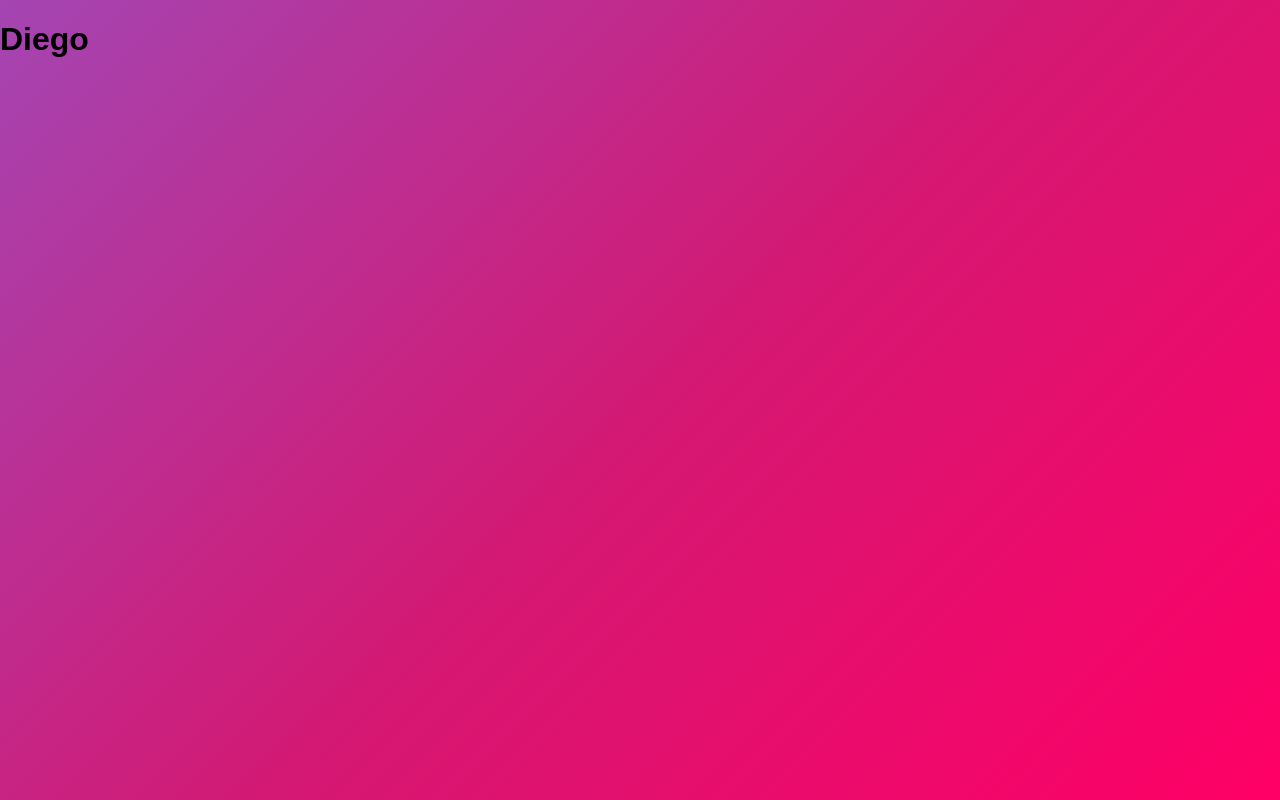
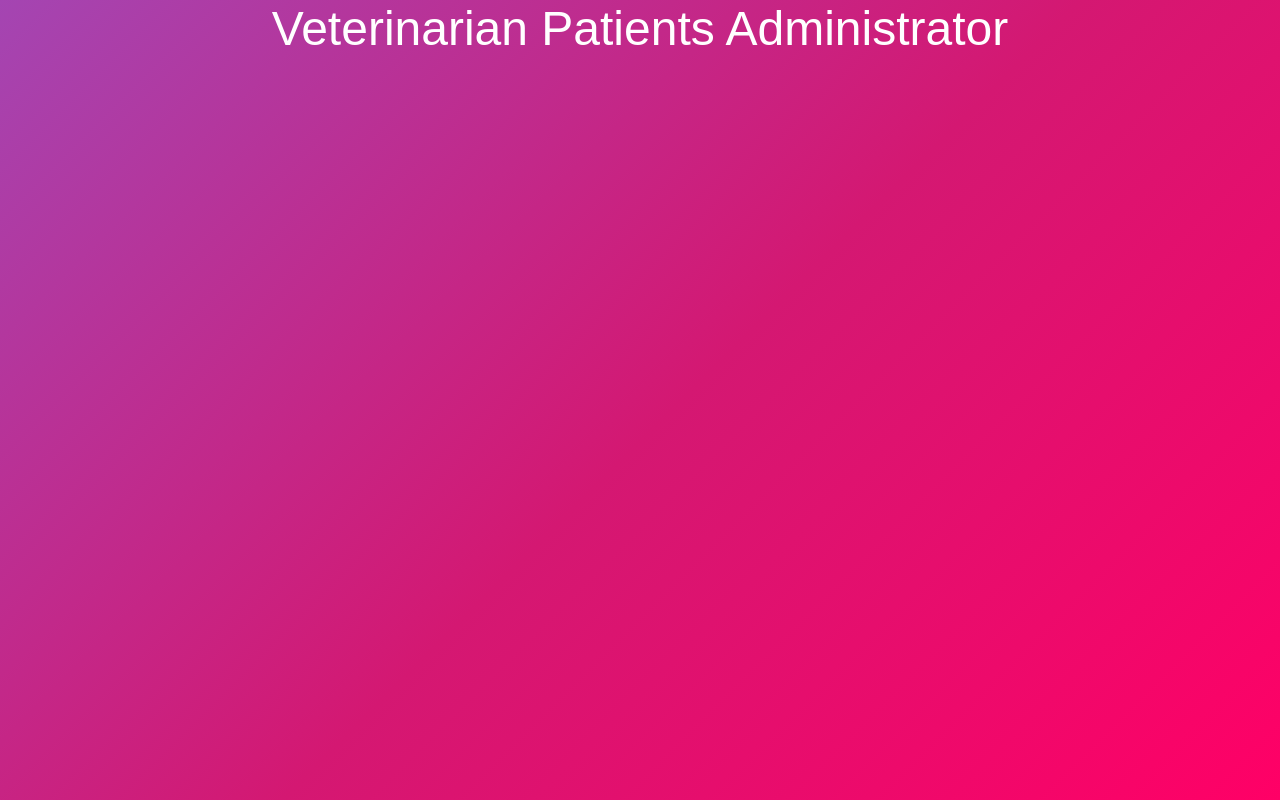
Before and after one commit to diegodjty/vetAdmin, a React (Create React App) app: page / in a window 1280 px wide. Built offline with nearby package versions, Linux system fonts and the light colour scheme.

Commit message:
Add the Header Component

```diff
--- a/src/App.js
+++ b/src/App.js
@@ -1,11 +1,11 @@
 import React from 'react';
 import Header from './components/Header'
-
+import './bootstrap.min.css'
 
 function App() {
   return (
-    <div className="App">
-        <Header />
+    <div className="container">
+        <Header title = 'Veterinarian Patients Administrator' />
     </div>
   );
 }
--- a/src/components/Header.js
+++ b/src/components/Header.js
@@ -1,9 +1,9 @@
 import React from 'react';
 
-const Header = () => {
+const Header = ({title}) => {
     return (
         <div>
-            <h1>Diego</h1>
+            <h1 className="text-center">{title}</h1>
         </div>
     );
 };
```
